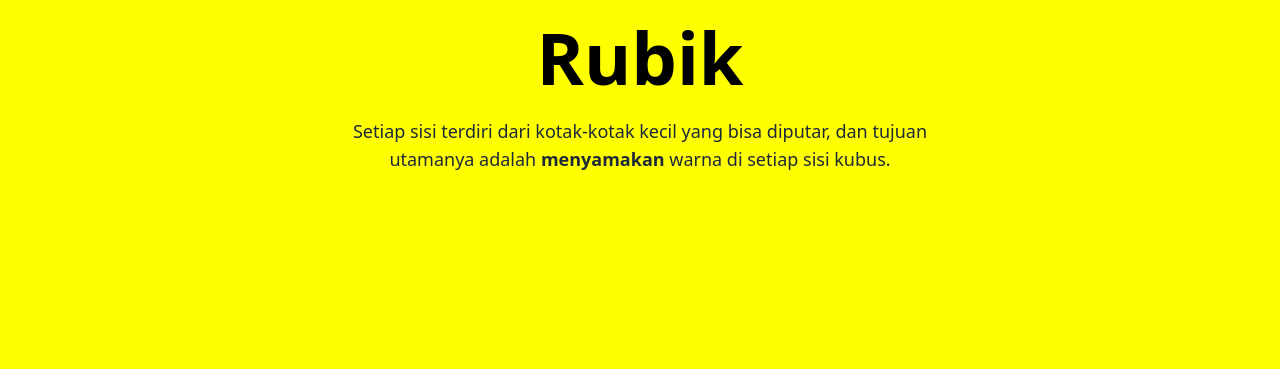
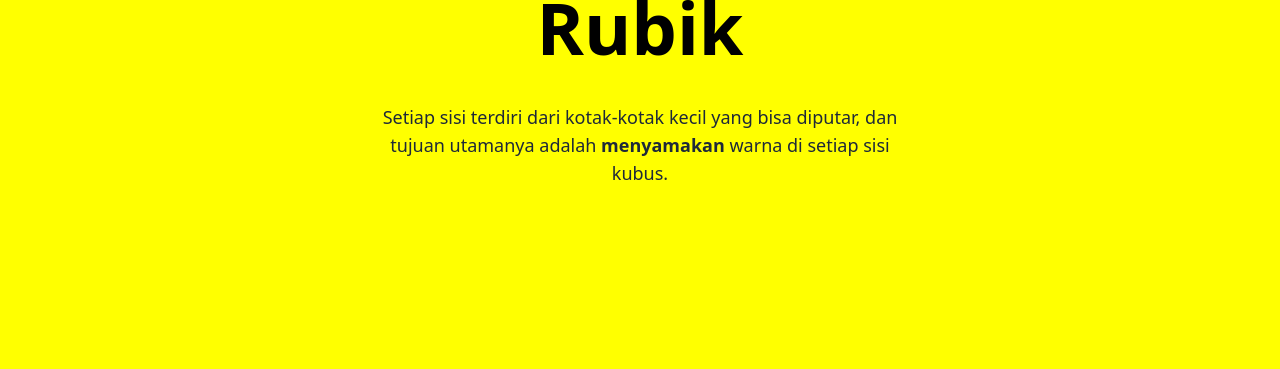
Before and after one commit to Ejrah/rubik, a plain HTML site: page index.html in a window 1280 px wide. Shown: the part 431-800 px from the top of the page. Drawn offline with nearby package versions, Linux system fonts and the light colour scheme.

Commit message:
Update index.html

```diff
--- a/index.html
+++ b/index.html
@@ -38,7 +38,8 @@
         class="h-screen flex flex-col justify-center items-center text-center gap-6 mt-8 bg-[#FFFF00] mx-auto">
         <img src="./img/rubik.png" class="h-42 w-auto" alt="Logo" data-aos="zoom-in">
         <h1 class="text-7xl text-center font-extrabold" data-aos="fade-up">Rubik</h1>
-        <p class="text-center text-md md:text-lg max-w-xl text-gray-800" data-aos="fade-up">Setiap sisi terdiri
+        <p class="text-center text-md md:text-lg max-w-xl text-gray-800 p-4" data-aos="fade-up">Setiap sisi
+            terdiri
             dari
             kotak-kotak kecil yang bisa diputar, dan tujuan utamanya adalah <span
                 class="font-semibold">menyamakan</span> warna di setiap sisi kubus.</p>
```
